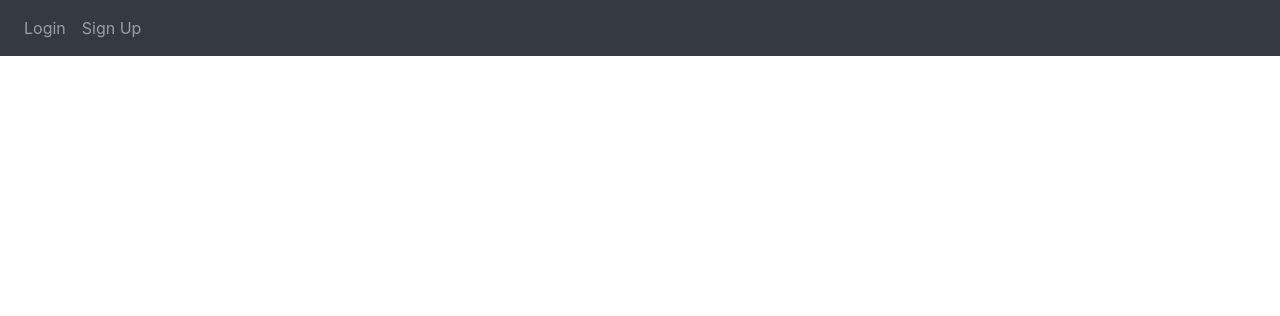
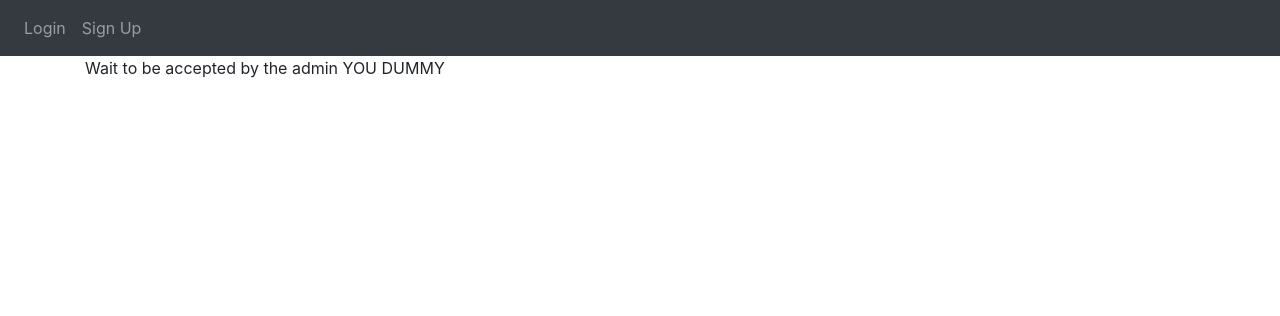
Before and after one commit to Se7enBit/DatabasesProject, a Flask app: template website/templates/waiting_room.html in a window 1280 px wide. Shown: the top 316 px of the page. Run offline with Flask 3, Linux system fonts and the light colour scheme; the template is opened without the code that fills it, so the values that code supplies are empty; some libraries are stand-ins or nearby versions.

Commit message:
Added Waiting Room

```diff
--- a/website/templates/waiting_room.html
+++ b/website/templates/waiting_room.html
@@ -2,5 +2,5 @@
 {% block title %}Waiting Room{% endblock %}
 
 {%block content%}
-
+<p>Wait to be accepted by the admin YOU DUMMY</p>
 {%endblock%}
```
